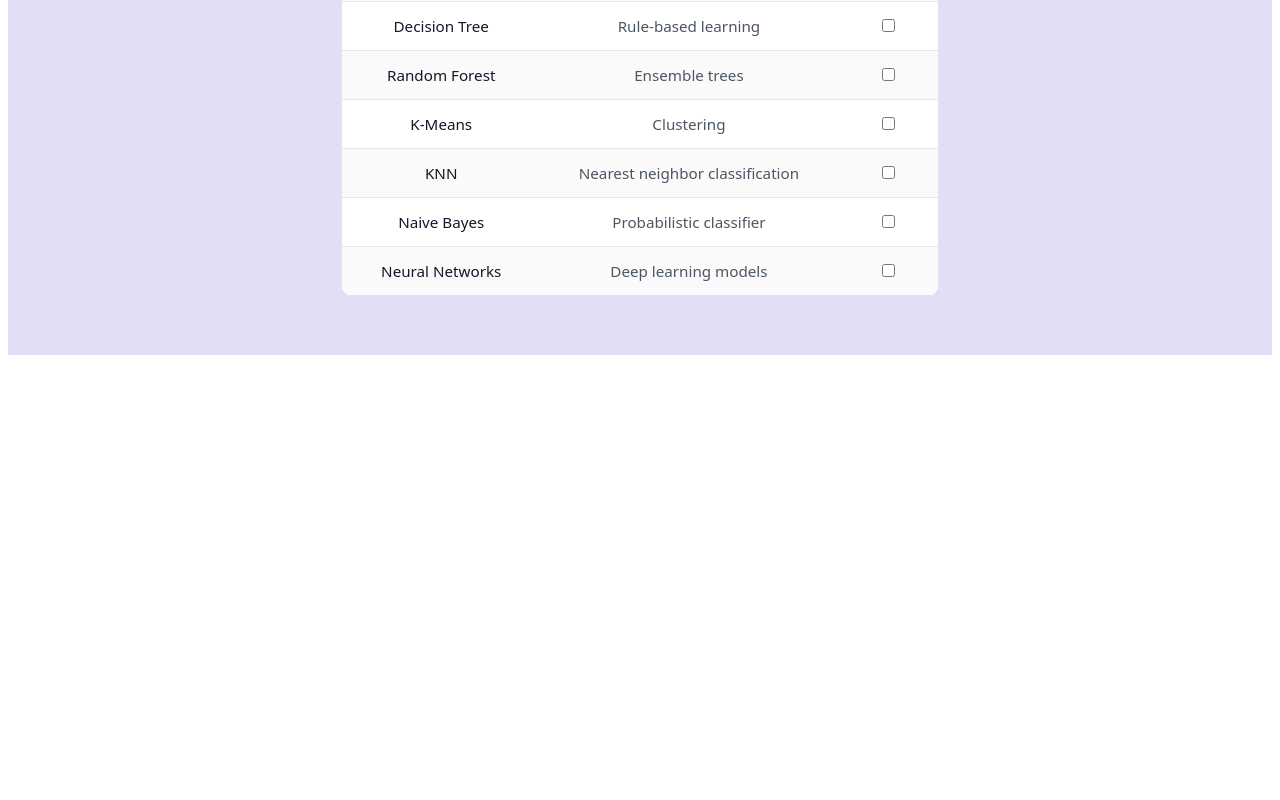
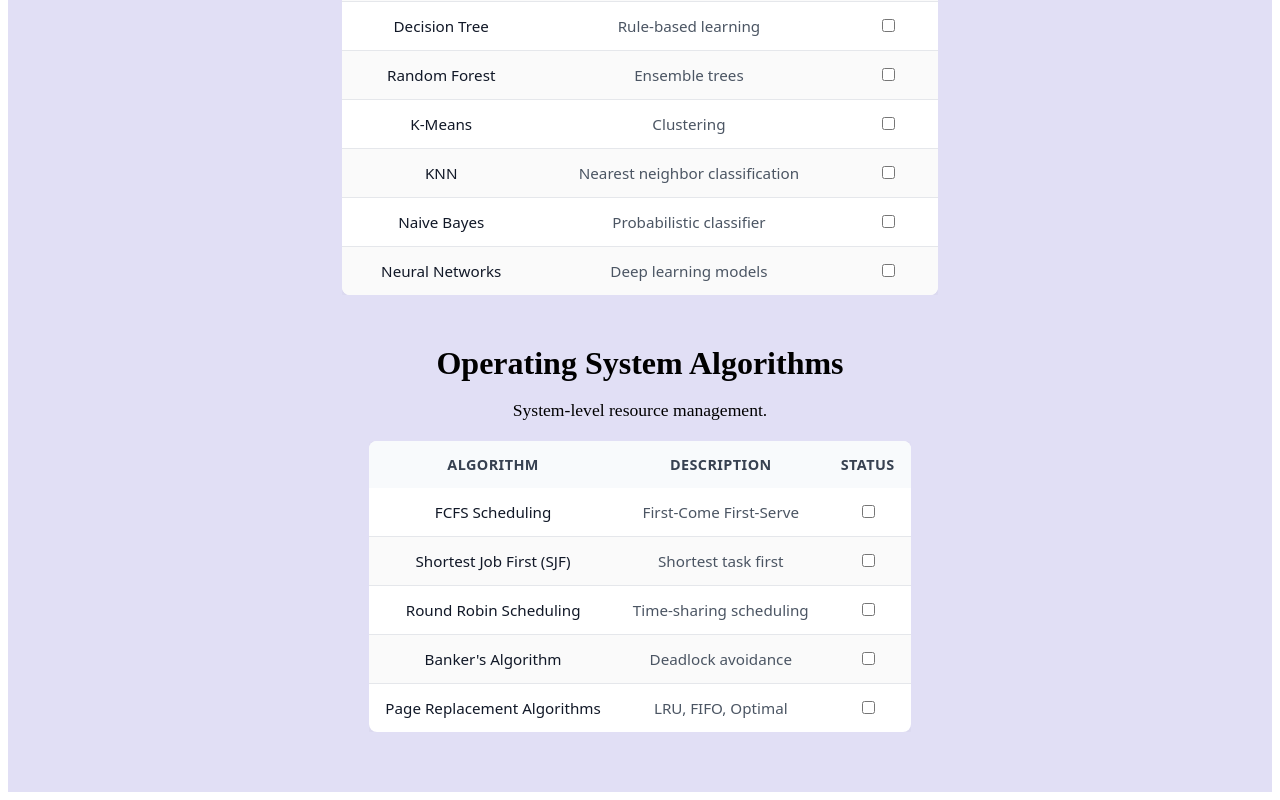
Before and after one commit to amitvermamjm/DSA, a React (Vite) app: page / in a window 1280 px wide. Shown: the part 11171-11971 px from the top of the page. Before the commit the page ends 11534 px from the top, so only its background shows below. Built offline with nearby package versions, Linux system fonts and the light colour scheme.

Commit message:
added operating system algorithms

```diff
--- a/src/App.jsx
+++ b/src/App.jsx
@@ -1362,6 +1362,58 @@ function App() {
               </table>
             </div>
           </div>
+          <div className="operating-system-algorithms">
+            <h2>Operating System Algorithms</h2>
+            <p>System-level resource management.</p>
+            <div className="table-container">
+              <table>
+                <thead>
+                  <tr>
+                    <th>Algorithm</th>
+                    <th>Description</th>
+                    <th>Status</th>
+                  </tr>
+                </thead>
+                <tbody>
+                  <tr>
+                    <td>FCFS Scheduling</td>
+                    <td>First-Come First-Serve</td>
+                    <td data-label="Select">
+                      <input type="checkbox" class="row-checkbox" />
+                    </td>
+                  </tr>
+                  <tr>
+                    <td>Shortest Job First (SJF)</td>
+                    <td>Shortest task first</td>
+                    <td data-label="Select">
+                      <input type="checkbox" class="row-checkbox" />
+                    </td>
+                  </tr>
+                  <tr>
+                    <td>Round Robin Scheduling</td>
+                    <td>Time-sharing scheduling</td>
+                    <td data-label="Select">
+                      <input type="checkbox" class="row-checkbox" />
+                    </td>
+                  </tr>
+                  <tr>
+                    <td>Banker's Algorithm</td>
+                    <td>Deadlock avoidance</td>
+                    <td data-label="Select">
+                      <input type="checkbox" class="row-checkbox" />
+                    </td>
+                  </tr>
+                  <tr>
+                    <td>Page Replacement Algorithms</td>
+                    <td>LRU, FIFO, Optimal</td>
+                    <td data-label="Select">
+                      <input type="checkbox" class="row-checkbox" />
+                    </td>
+                  </tr>
+                </tbody>
+              </table>
+            </div>
+          </div>
         </div>
       </div>
     </>
```
